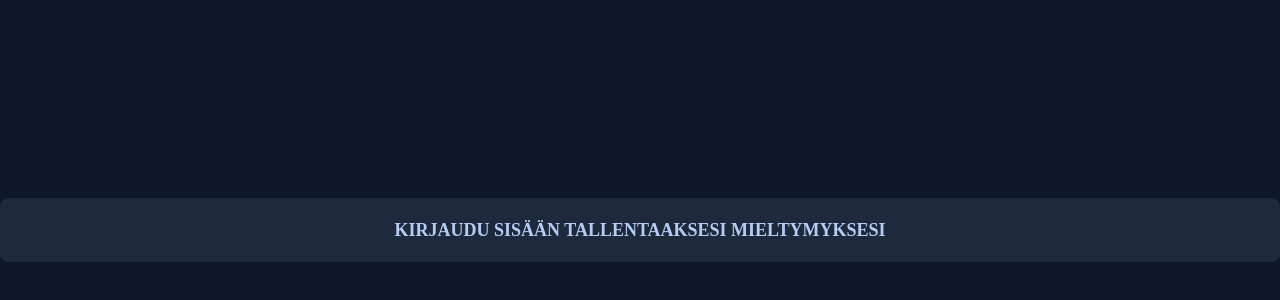
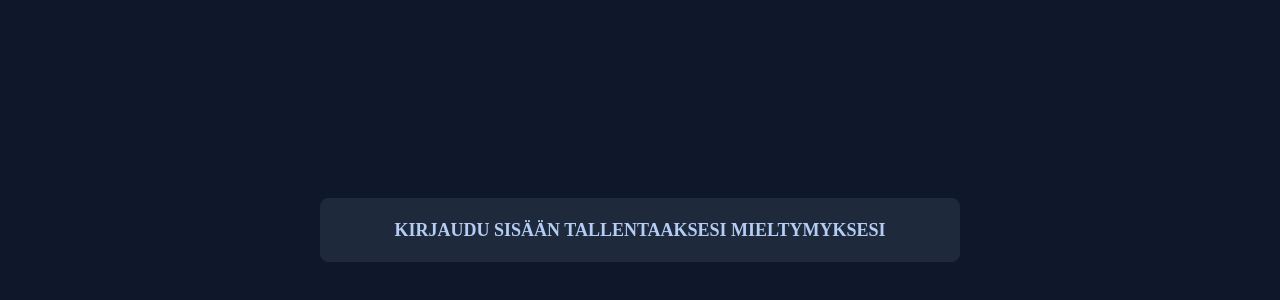
Before and after one commit to 52617365/varaapoyta, a Next.js app: page / in a window 1280 px wide. Shown: the part 170-470 px from the top of the page. Built offline with nearby package versions, Linux system fonts and the light colour scheme.

Commit message:
Button is now 50% of page.

```diff
--- a/pages/index.tsx
+++ b/pages/index.tsx
@@ -3,11 +3,10 @@ import Link from "next/link"
 
 const Home: NextPage = () => {
     return (
-        <Link className="relative" href={"/login"}>
+        <Link className="relative w-full" href={"/login"}>
             <button
-                className="absolute m-auto top-0 left-0 right-0 bottom-0 btn btn-xs sm:btn-sm md:btn-md lg:btn-lg">Kirjaudu
-                sisään
-                tallentaaksesi mieltymyksesi
+                className="w-1/2 absolute m-auto top-0 left-0 right-0 bottom-0 btn btn-xs sm:btn-sm md:btn-md lg:btn-lg">
+                Kirjaudu sisään tallentaaksesi mieltymyksesi
             </button>
         </Link>
     )
```
